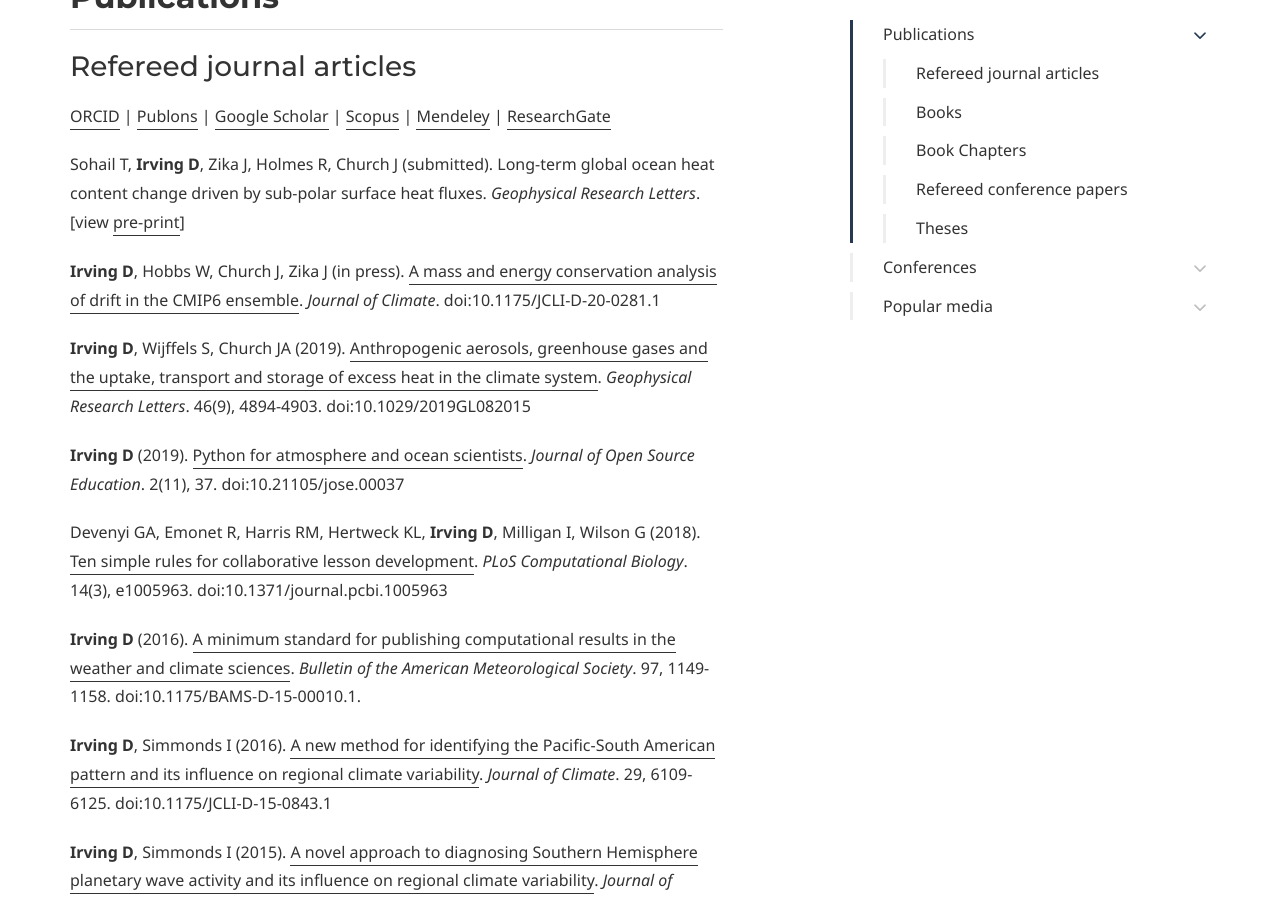
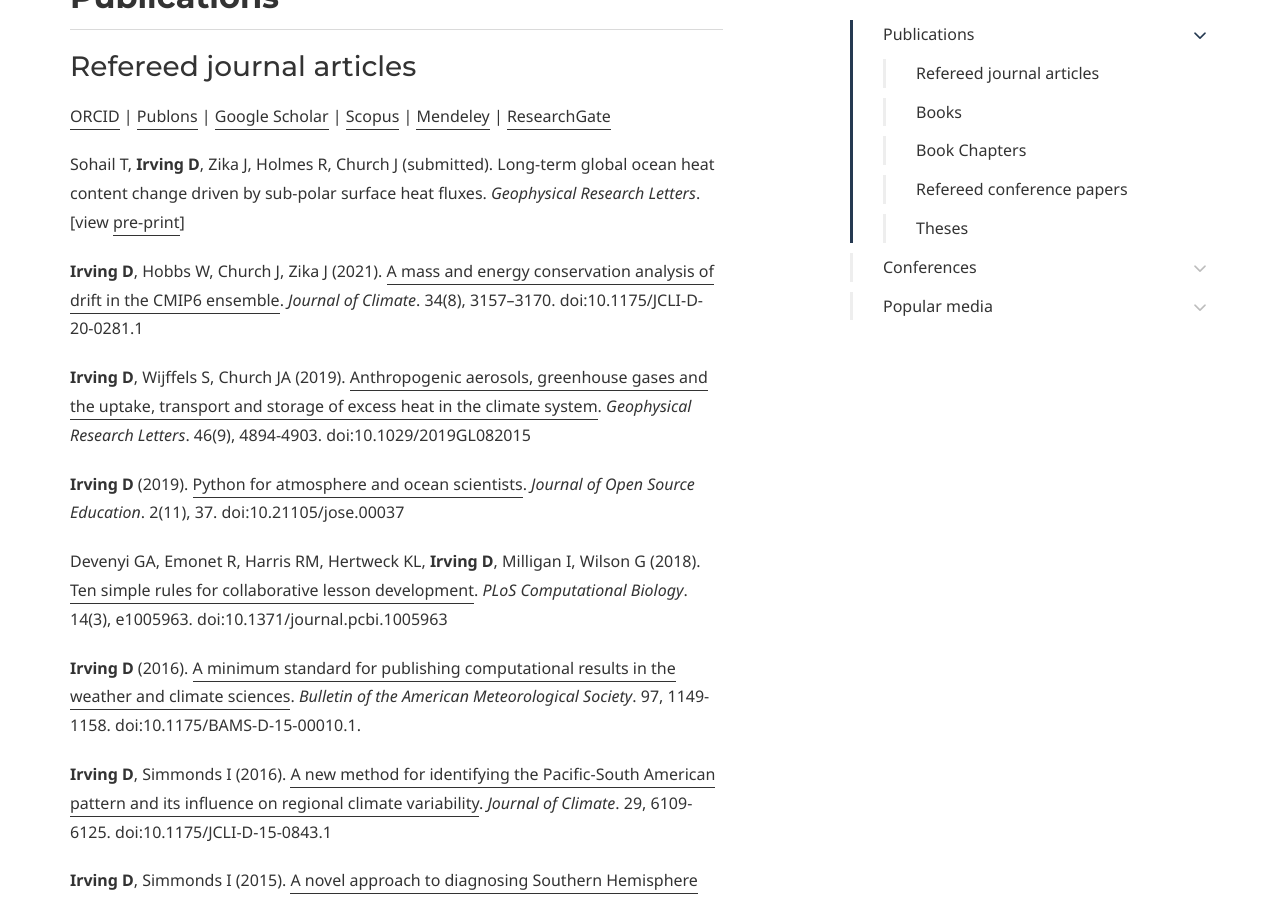
Before and after one commit to DamienIrving/damienirving.github.io, a Jekyll site: the page built from publications.md, in a window 1280 px wide and 900 px high, scrolled down 721 px. Built offline with Jekyll 4.4.1, drawn with Linux system fonts in a browser that asks for light colours; some web fonts are replaced.

Commit message:
Update publications.md

```diff
--- a/publications.md
+++ b/publications.md
@@ -30,7 +30,7 @@ page_nav:
 
 Sohail T, **Irving D**, Zika J, Holmes R, Church J (submitted). Long-term global ocean heat content change driven by sub-polar surface heat fluxes. *Geophysical Research Letters*. [view [pre-print](https://www.essoar.org/doi/abs/10.1002/essoar.10504695.1)]
 
-**Irving D**, Hobbs W, Church J, Zika J (in press). [A mass and energy conservation analysis of drift in the CMIP6 ensemble](https://journals.ametsoc.org/jcli/article/doi/10.1175/JCLI-D-20-0281.1/). *Journal of Climate*. doi:10.1175/JCLI-D-20-0281.1
+**Irving D**, Hobbs W, Church J, Zika J (2021). [A mass and energy conservation analysis of drift in the CMIP6 ensemble](https://journals.ametsoc.org/jcli/article/doi/10.1175/JCLI-D-20-0281.1/). *Journal of Climate*. 34(8), 3157–3170. doi:10.1175/JCLI-D-20-0281.1
 
 **Irving D**, Wijffels S, Church JA (2019). [Anthropogenic aerosols, greenhouse gases and the uptake, transport and storage of excess heat in the climate system](https://agupubs.onlinelibrary.wiley.com/doi/10.1029/2019GL082015). *Geophysical Research Letters*. 46(9), 4894-4903. doi:10.1029/2019GL082015
 
```
